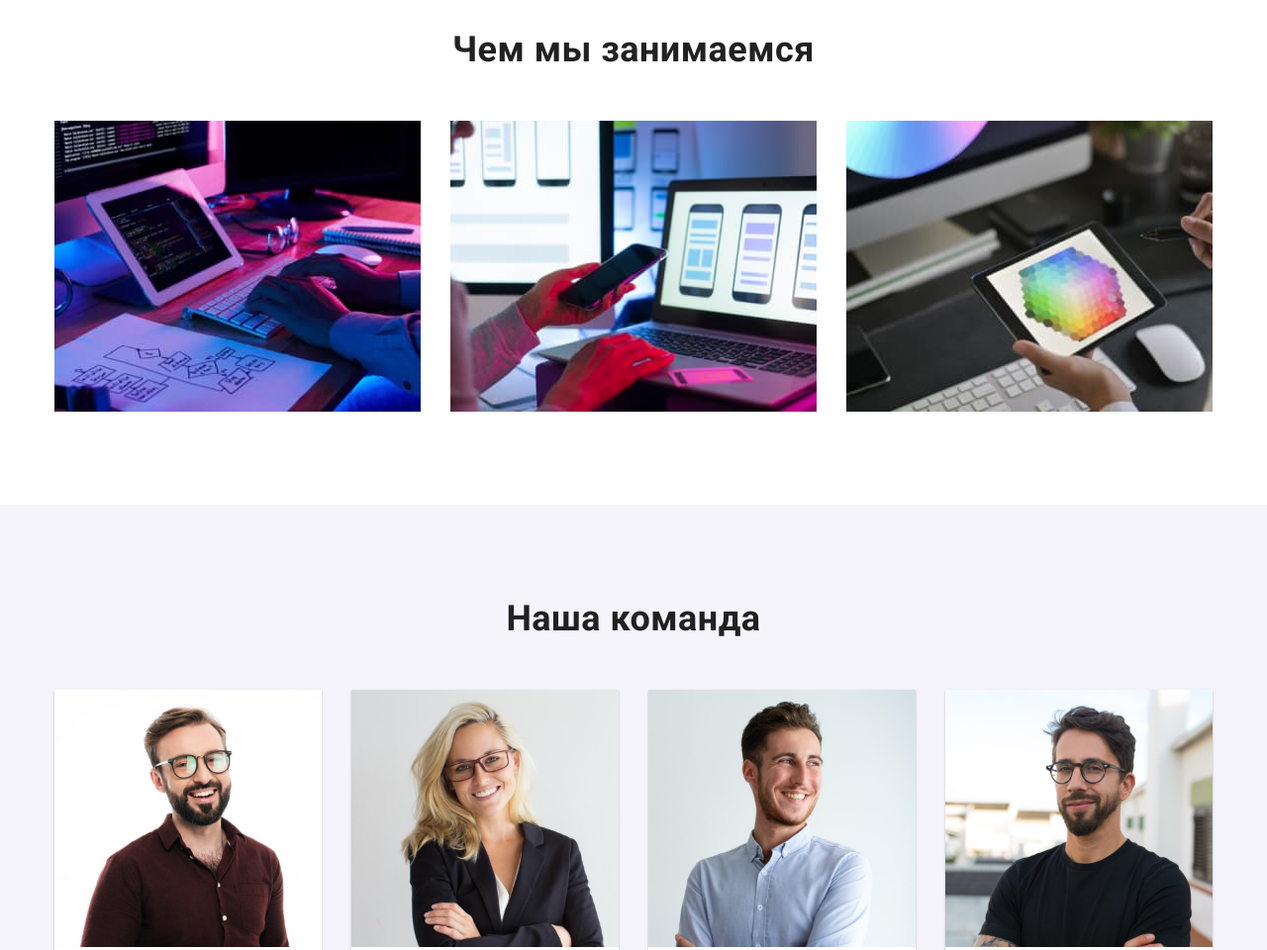
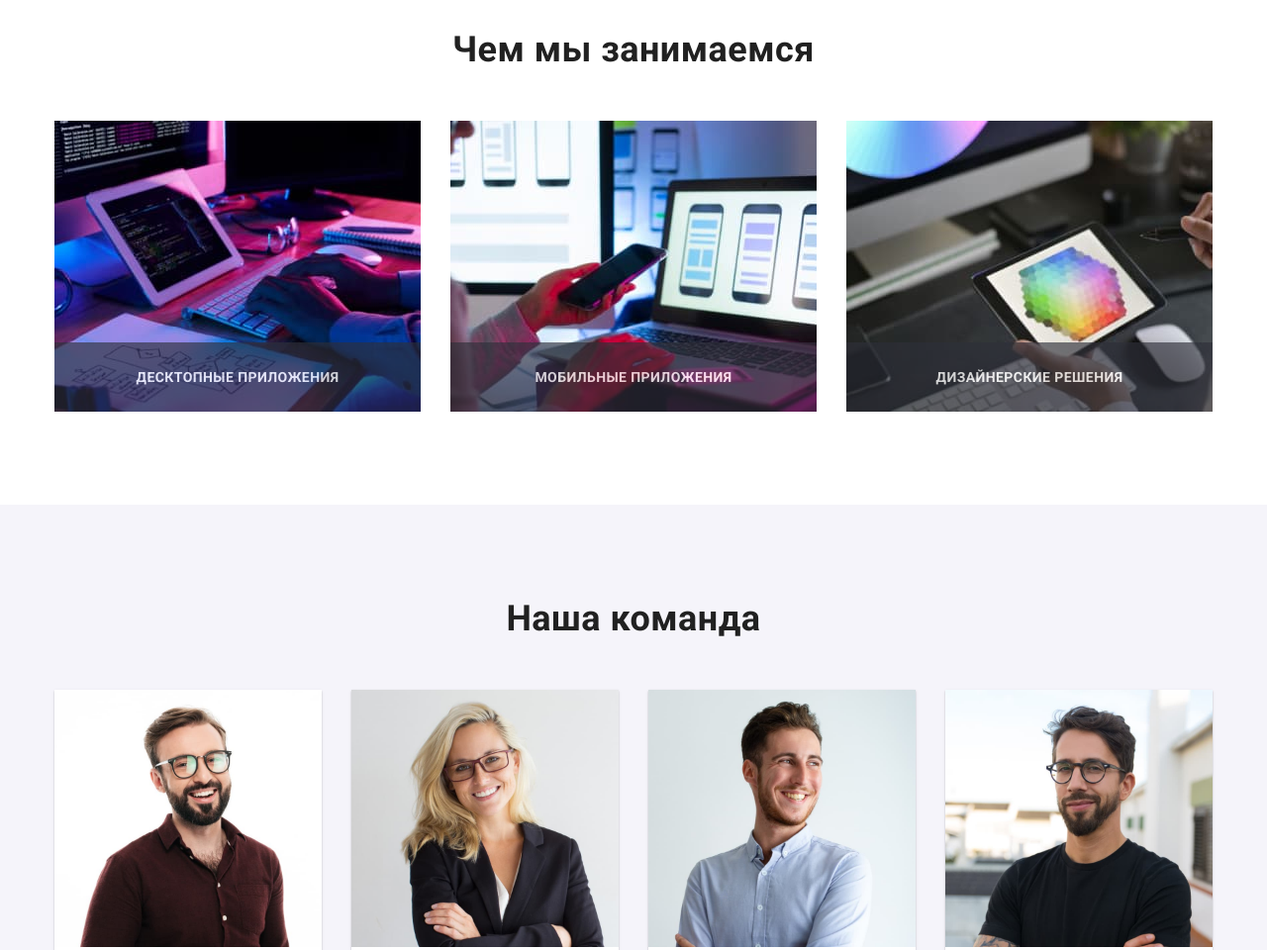
Before and after one commit to Shevchuk-Ren/goit-markup-hw-05, a plain HTML site: page index.html in a window 1280 px wide. Shown: the part 1100-2060 px from the top of the page at 99% size. Drawn offline with Linux system fonts and the light colour scheme.

Commit message:
секция чем мы занимаемся спозиционирована поверх изображений

```diff
--- a/css/style.css
+++ b/css/style.css
@@ -384,6 +384,30 @@ body {
 .i-item:not(:last-child) {
   margin-right: 30px;
 }
+.i-thumb {
+  position: relative;
+}
+
+.i-text {
+  display: block;
+  position: absolute;
+  bottom: 0;
+  min-width: 100%;
+  padding-top: 27px;
+  padding-bottom: 27px;
+  color: #ffffff;
+  background-color: rgba(47, 48, 58, 0.8);
+  opacity: 0.8;
+}
+.i-thumb .txt {
+  font-weight: bold;
+  font-size: 14px;
+  line-height: 1.142;
+  text-align: center;
+  letter-spacing: 0.03em;
+  text-transform: uppercase;
+  text-align: center;
+}
 /*TEAM*/
 
 .s-back {
@@ -577,11 +601,12 @@ body {
   margin-bottom: 9px;
   margin-top: 20px;
 }
+
 .b-content {
   font-family: Roboto;
   font-weight: bold;
   font-size: 14px;
-  line-height: 16px;
+  line-height: 1.142;
   letter-spacing: 0.03em;
   text-transform: uppercase;
   margin-bottom: 20px;
--- a/index.html
+++ b/index.html
@@ -125,14 +125,29 @@
                 <h2 class="section-title">Чем мы занимаемся</h2>
                 <ul class="img-list">
                     <li class="i-item">
+                        <div class="i-thumb">
                         <img src="./images/it.jpg" alt="технологии" width="370" height="295">
+                    <div class="i-text">
+                        <p class="txt">Десктопные приложения</p>
+                    </div>
+                    </div>
                     </li>
                     <li class="i-item">
+                        <div class="i-thumb">
                         <img src="./images/itwork.jpg" alt="компьютеры" width="370" height="295">
+                   <div class="i-text">
+                       <p class="txt">Мобильные приложения</p>
+                   </div>
+                    </div>
                     </li>
                     <li class="i-item">
+                        <div class="i-thumb">
                         <img src="./images/itcomp.jpg" alt="мониторы" width="370" height="295">
-                    </li>
+                    <div class="i-text">
+                        <p class="txt">Дизайнерские решения</p>
+                    </div>
+                    </div>
+                </li>
                 </ul>
             </div>
             </section>
```
